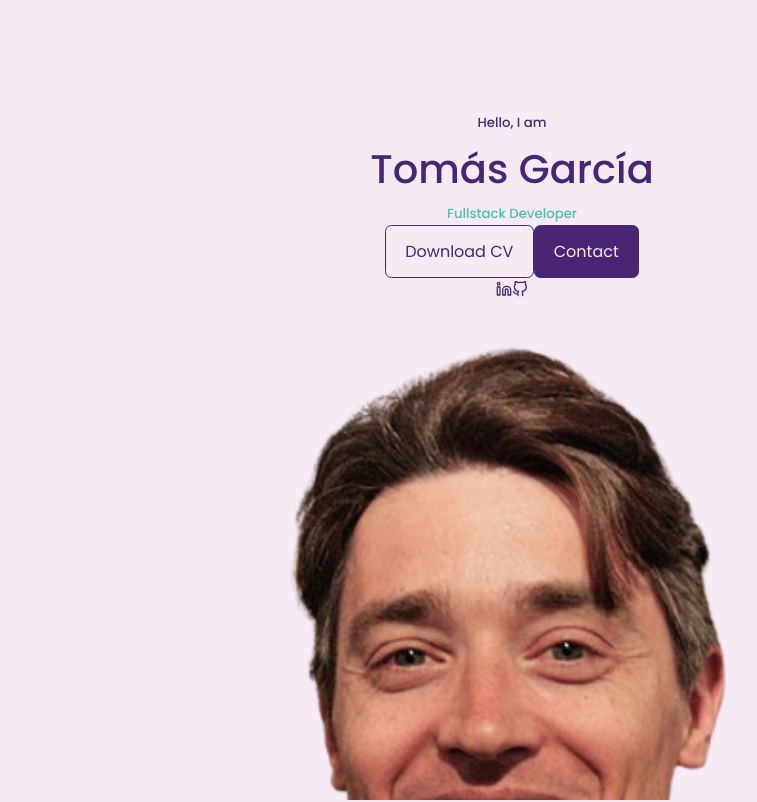
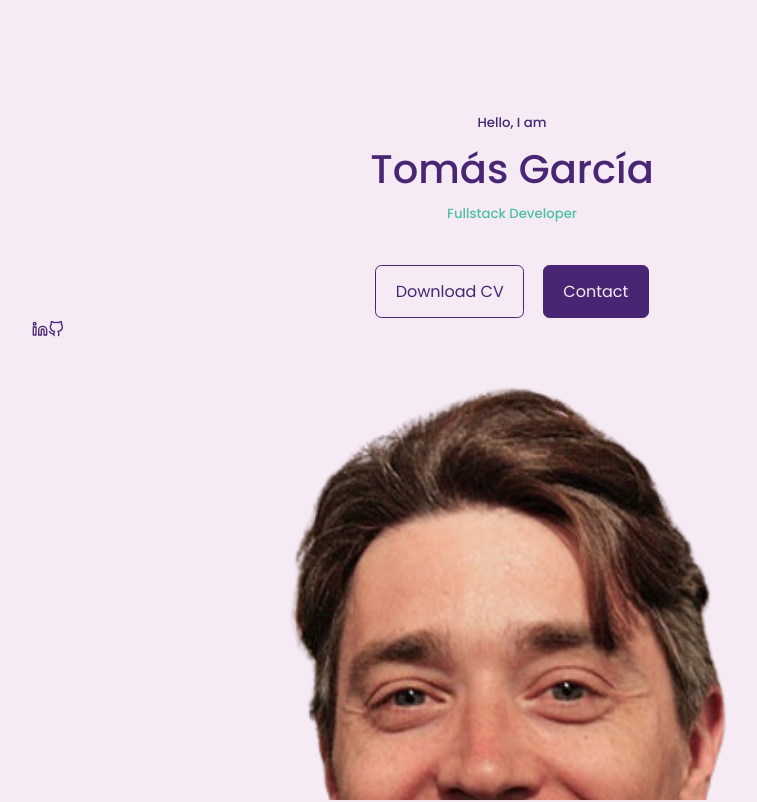
Before and after one commit to TomasGarciaDev/react-portfolio-website, a React (Create React App) app: page / in a window 1280 px wide. Shown: the top 802 px of the page, without its empty margins (128-885 px from the left). Built offline with nearby package versions, Linux system fonts and the light colour scheme.

Commit message:
CSS for CTA of Header Component

```diff
--- a/src/components/header/header.css
+++ b/src/components/header/header.css
@@ -11,3 +11,15 @@ header {
 }
 
 /* ========== CTA ========== */
+.cta {
+  margin-top: 2.5rem;
+  display: flex;
+  gap: 1.2rem;
+  justify-content: center;
+}
+
+/* ========== HEADER SOCIALS ========== */
+
+.header__socials {
+  display: flex;
+}
```
